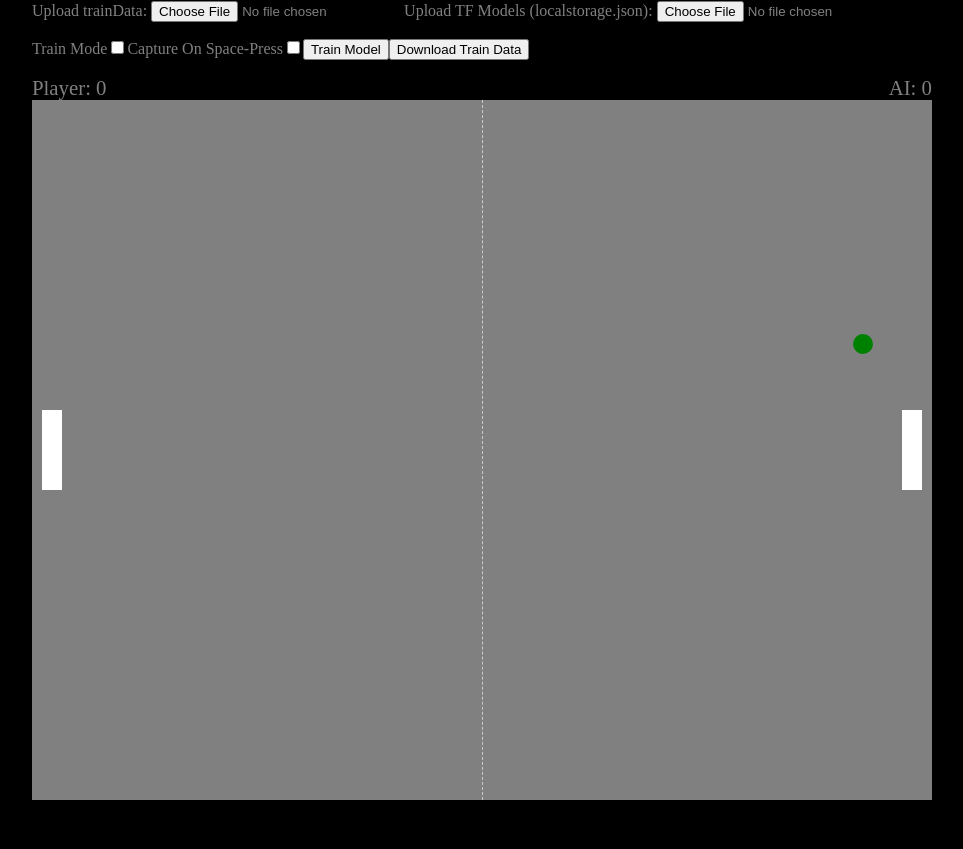
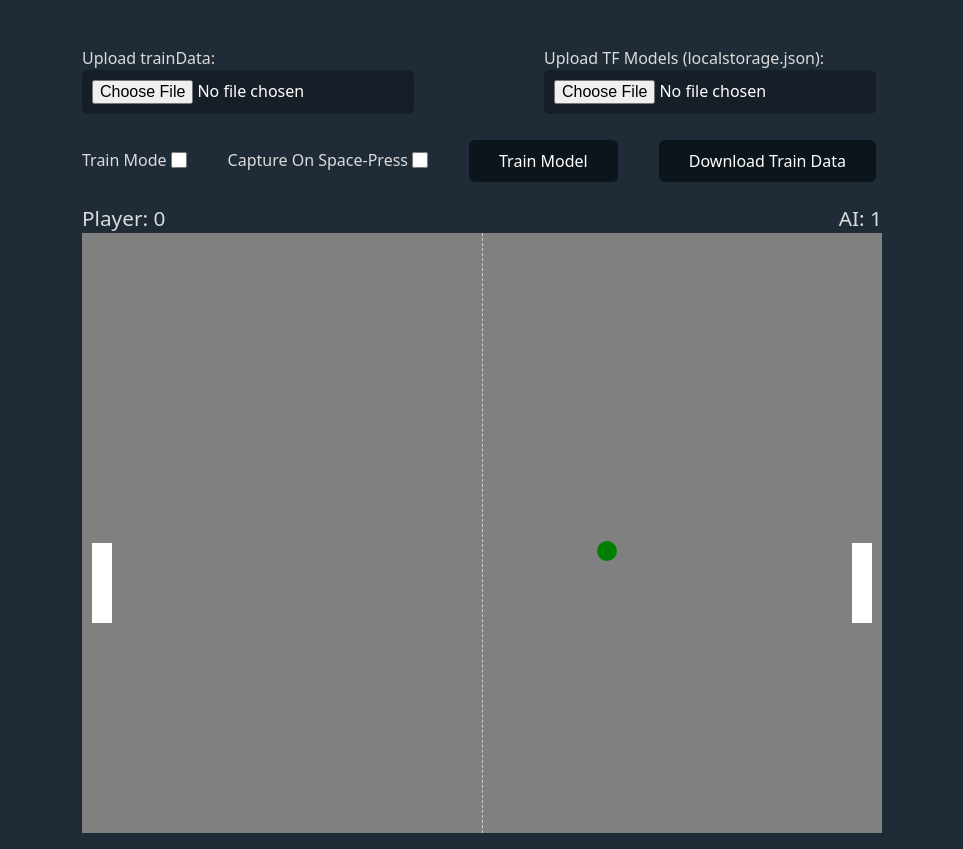
Before and after one commit to embiem/ml-pong, a React app: page / in a window 1280 px wide. Shown: the whole page, without its empty margins (158-1121 px from the left). Before the commit the page ends 800 px from the top, so only its background shows below. Built offline with nearby package versions, Linux system fonts and the light colour scheme.

Commit message:
Improve style & fix ball movement
CherryPick 2 commits of master

```diff
--- a/game/Pong.js
+++ b/game/Pong.js
@@ -17,8 +17,8 @@ import {
 import trainModel from "../ml/train";
 import predictAIY from "../ml/predict";
 
-export const GAME_WIDTH = 900;
-export const GAME_HEIGHT = 700;
+export const GAME_WIDTH = 800;
+export const GAME_HEIGHT = 600;
 
 const PADDLE_HEIGHT = 80;
 const PADDLE_WIDTH = 20;
@@ -28,10 +28,10 @@ const PADDLE_START_POS_RIGHT = { x: GAME_WIDTH - 20, y: 350 };
 const BALL_RADIUS = 10;
 const BALL_START_POS = { x: 400, y: 350 };
 
-const PADDLE_SPEED = 0.3;
-const BALL_START_SPEED = 1.2;
+const PADDLE_SPEED = 0.28;
+const BALL_START_SPEED = 0.5;
 const BALL_SPEED_GAIN = 0.02;
-export const BALL_MAX_SPEED = 2.0;
+export const BALL_MAX_SPEED = 0.8;
 
 const PADDLE_BOUNDS_MIN = PADDLE_HEIGHT / 2;
 const PADDLE_BOUNDS_MAX = GAME_HEIGHT - PADDLE_HEIGHT / 2;
@@ -45,6 +45,12 @@ const BALL_Y_CHECK_BOTTOM = GAME_HEIGHT - BALL_RADIUS;
 
 const TRAIN_DATA_TIME_SLICE = 100; // Record new train data entry every 500ms
 const PREDICT_DATA_TIME_SLICE = 50; // Make new prediction every 200ms
+
+const FlexContainer = styled.div`
+  display: flex;
+  justify-content: space-between;
+  align-items: center;
+`;
 
 const StyledContainer = styled.div`
   position: relative;
@@ -117,7 +123,7 @@ function uploadTrainData(e) {
 }
 
 function getRandomYVel() {
-  return (Math.random() + 0.2) * (Math.random() > 0.5 ? 1 : -1);
+  return Math.random() * 0.25 * (Math.random() > 0.5 ? 1 : -1);
 }
 
 function lerp(v0, v1, t) {
@@ -248,8 +254,8 @@ export default function Pong() {
       aiY = clamp(aiY, PADDLE_BOUNDS_MIN, PADDLE_BOUNDS_MAX);
 
       // Move Ball
-      ballX += ballXVel * BALL_START_SPEED;
-      ballY += ballYVel * BALL_START_SPEED;
+      ballX += ballXVel * BALL_START_SPEED * deltaTime;
+      ballY += ballYVel * BALL_START_SPEED * deltaTime;
 
       // Bounce Ball
       if (
@@ -346,7 +352,7 @@ export default function Pong() {
 
   return (
     <>
-      <div>
+      <FlexContainer>
         <label htmlFor="train-data">
           Upload trainData:{" "}
           <input
@@ -367,11 +373,11 @@ export default function Pong() {
             onChange={uploadTFModel}
           ></input>
         </label>
-      </div>
+      </FlexContainer>
 
       <div style={{ height: "1rem" }}></div>
 
-      <div>
+      <FlexContainer>
         <label>
           Train Mode
           <input
@@ -385,7 +391,9 @@ export default function Pong() {
           <input
             type="checkbox"
             checked={onlyCaptureOnSpacePress}
-            onChange={() => setOnlyCaptureOnSpacePress(!onlyCaptureOnSpacePress)}
+            onChange={() =>
+              setOnlyCaptureOnSpacePress(!onlyCaptureOnSpacePress)
+            }
           ></input>
         </label>
         <button
@@ -397,7 +405,7 @@ export default function Pong() {
           Train Model
         </button>
         <button onClick={downloadTrainData}>Download Train Data</button>
-      </div>
+      </FlexContainer>
 
       <div style={{ height: "1rem" }}></div>
 
--- a/index.html
+++ b/index.html
@@ -4,18 +4,32 @@
     <meta charset="UTF-8" />
     <meta name="viewport" content="width=device-width, initial-scale=1.0" />
     <meta http-equiv="X-UA-Compatible" content="ie=edge" />
+
     <style>
       html {
-        background-color: black;
         color: grey;
         user-select: none;
       }
       body {
         height: 100vh;
         margin: 0;
+        padding: 0;
         display: flex;
         justify-content: center;
         align-items: center;
+      }
+      #pong {
+        padding: 6em 0 1em 0;
+      }
+    </style>
+    <link
+      rel="stylesheet"
+      href="https://cdn.jsdelivr.net/gh/kognise/water.css@latest/dist/dark.min.css"
+    />
+    <style>
+      body {
+        margin-top: 0;
+        margin-bottom: 0;
       }
     </style>
     <title>ML Pong</title>
```
